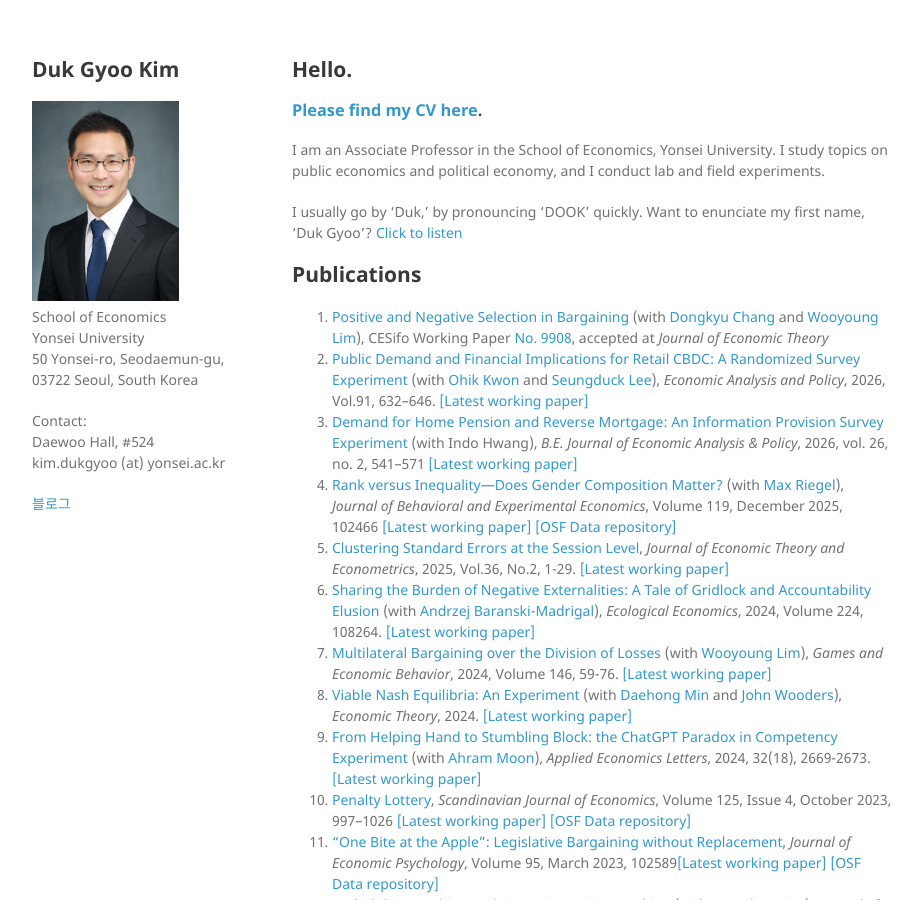
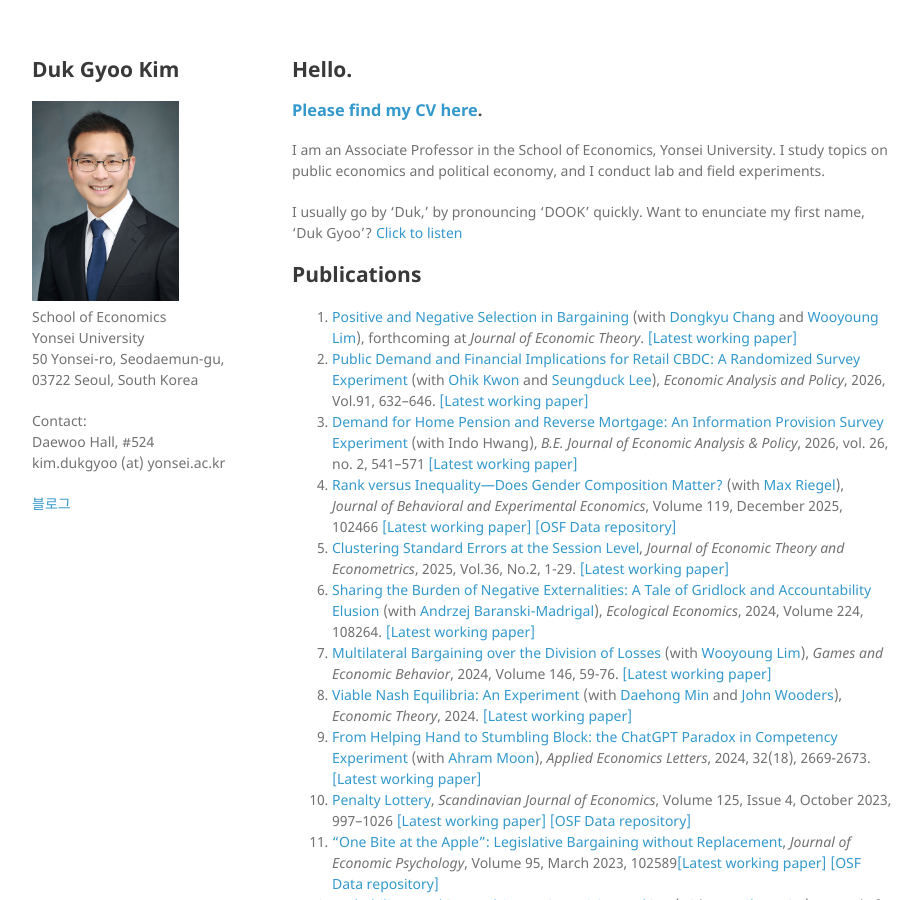
Before and after one commit to kimdukgyoo/kimdukgyoo.github.io, a Jekyll site: the page built from index.md, in a window 1280 px wide and 900 px high. Shown: the whole window, without its empty margins (178-1099 px from the left). Built offline with Jekyll 4.4.1, drawn with Linux system fonts in a browser that asks for light colours; our own code applies the rules of GitHub Pages for plain Markdown files.

Commit message:
Update index.md

```diff
--- a/index.md
+++ b/index.md
@@ -17,7 +17,7 @@
 -->
 
 ## Publications
-1. <a href="https://kimdukgyoo.github.io/PDFfiles/PositiveAndNegativeSelection.pdf" target="_blank">Positive and Negative Selection in Bargaining</a> (with <a href="https://sites.google.com/site/dongkyuchang/" target="_blank">Dongkyu Chang</a> and <a href="http://wooyoung.people.ust.hk/" target="_blank">Wooyoung Lim</a>), CESifo Working Paper <a href="https://www.cesifo.org/en/publikationen/2022/working-paper/positive-and-negative-selection-bargaining-experiment" target="_blank">No. 9908</a>, accepted at _Journal of Economic Theory_
+1. <a href="https://doi.org/10.1016/j.jet.2026.106190" target="_blank">Positive and Negative Selection in Bargaining</a> (with <a href="https://sites.google.com/site/dongkyuchang/" target="_blank">Dongkyu Chang</a> and <a href="http://wooyoung.people.ust.hk/" target="_blank">Wooyoung Lim</a>), forthcoming at _Journal of Economic Theory_. <a href="https://kimdukgyoo.github.io/PDFfiles/PositiveAndNegativeSelection.pdf" target="_blank">[Latest working paper]</a>
 1. <a href="https://doi.org/10.1016/j.eap.2026.03.033" target="_blank">Public Demand and Financial Implications for Retail CBDC: A Randomized Survey Experiment</a> (with <a href="https://sites.google.com/view/ohik-kwon" target="_blank">Ohik Kwon</a> and <a href="https://sites.google.com/ucdavis.edu/seungduck-lee" target="_blank">Seungduck Lee</a>), _Economic Analysis and Policy_, 2026, Vol.91, 632--646. <a href="https://kimdukgyoo.github.io/PDFfiles/CBDCsurvey.pdf" target="_blank">[Latest working paper]</a>
 2. <a href="https://doi.org/10.1515/bejeap-2025-0299" target="_blank">Demand for Home Pension and Reverse Mortgage: An Information Provision Survey Experiment</a> (with Indo Hwang), _B.E. Journal of Economic Analysis & Policy_, 2026, vol. 26, no. 2, 541--571 <a href="https://www.ifo.de/en/cesifo/publications/2026/working-paper/demand-home-pension-and-reverse-mortgage-information-provision" target="_blank">[Latest working paper]</a>
 3. <a href="https://doi.org/10.1016/j.socec.2025.102466" target="_blank">Rank versus Inequality---Does Gender Composition Matter?</a> (with <a href="https://max-riegel.netlify.app/" target="_blank">Max Riegel</a>), _Journal of Behavioral and Experimental Economics_, Volume 119, December 2025, 102466 <a href="https://kimdukgyoo.github.io/PDFfiles/RankVsInequality.pdf" target="_blank">[Latest working paper]</a> <a href="https://osf.io/p59af" target="_blank">[OSF Data repository]</a>
```
